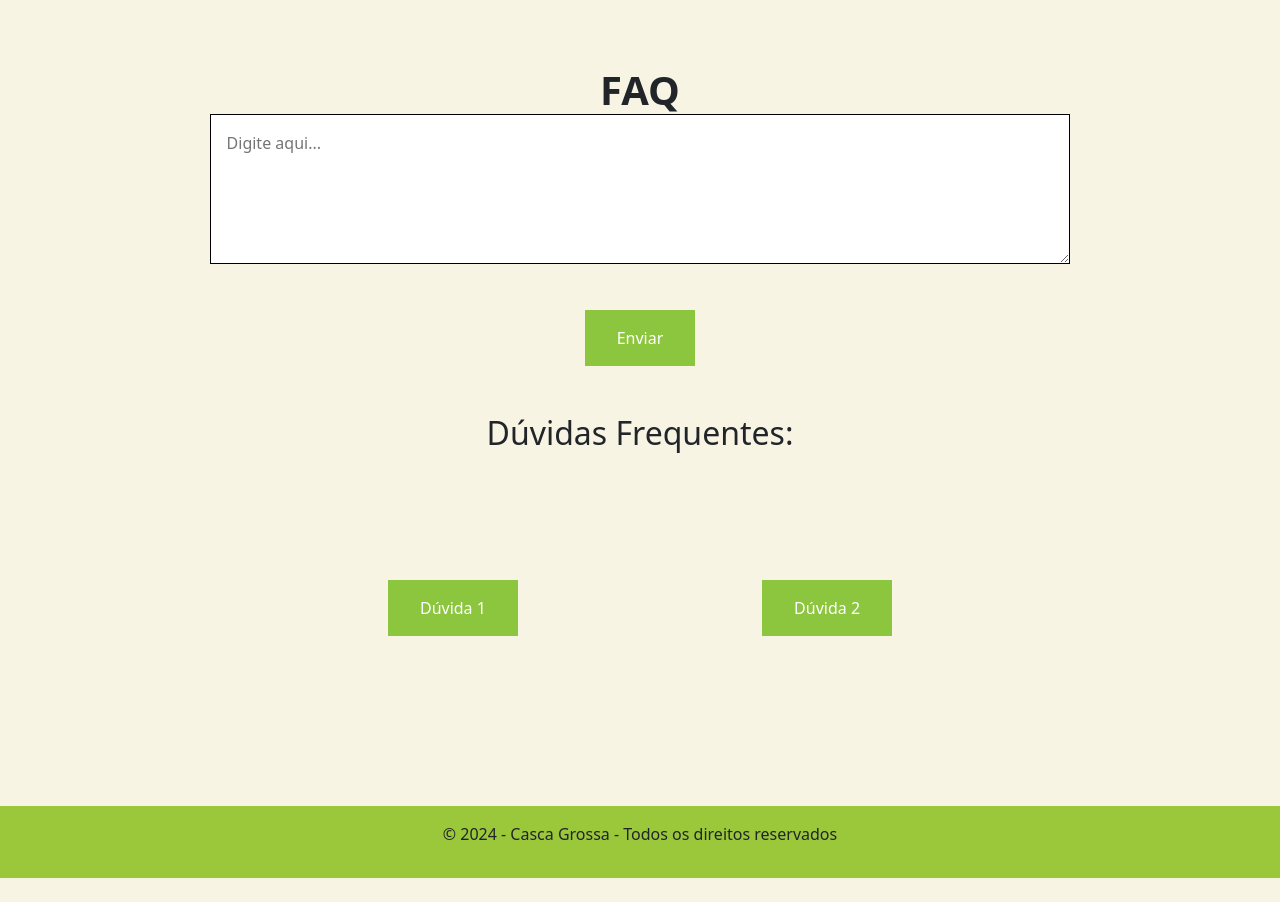
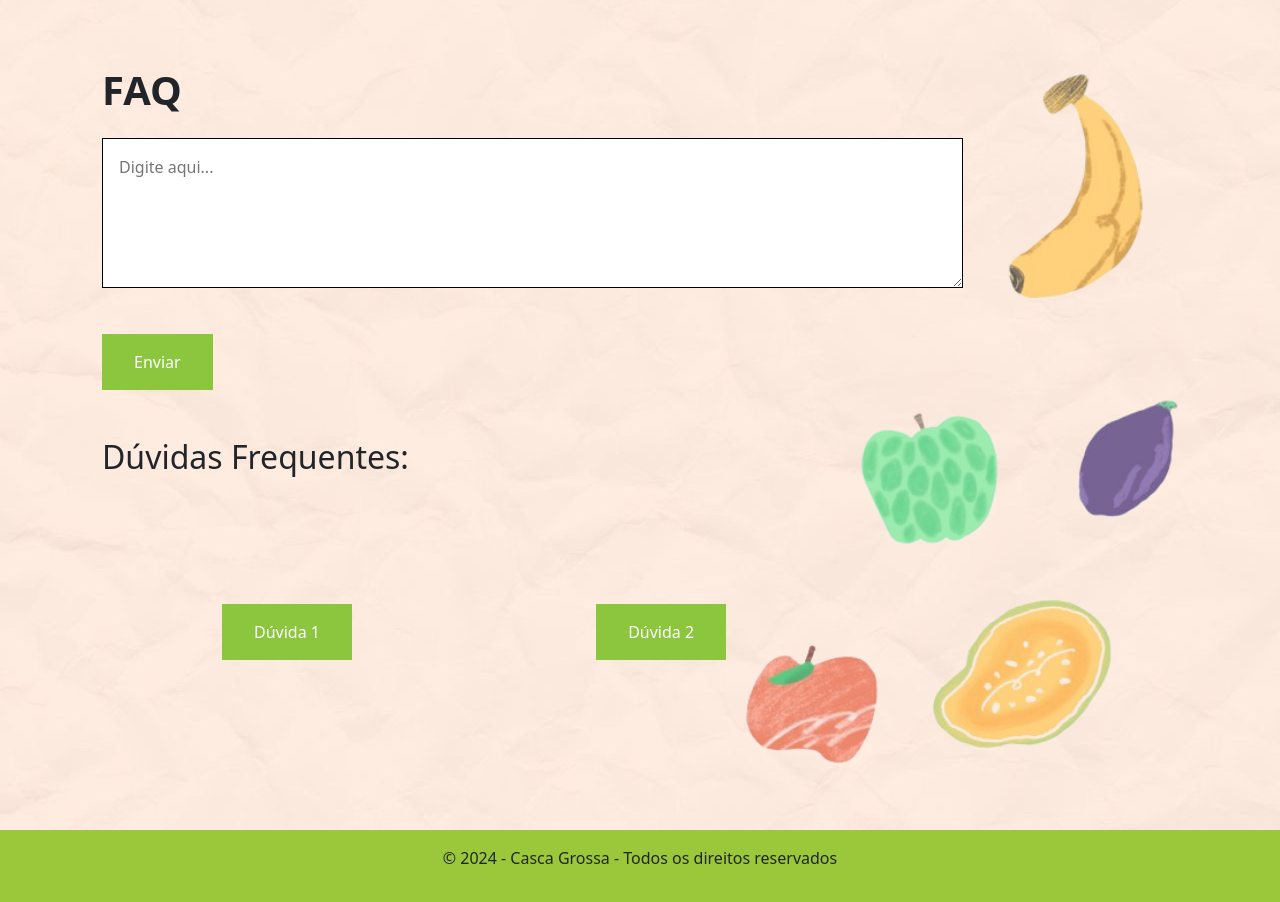
Before and after one commit to renata-machado/Casca-Grossa, a FastAPI app: page /faq in a window 1280 px wide. Shown: the part 100-1002 px from the top of the page. Before the commit the page ends 978 px from the top, so only its background shows below. Run offline with FastAPI, Linux system fonts and the light colour scheme; some libraries are stand-ins or nearby versions.

Commit message:
Ajuste da tela FAQ

```diff
--- a/static/css/estilos.css
+++ b/static/css/estilos.css
@@ -43,7 +43,7 @@
 /* espaço*/
 
 body {
-    background-color: #f7f4e3;
+    background-image: url('/static/img/fundo.jpg');
     display: flex;
     flex-direction: column;
     min-height: 100vh;
@@ -105,6 +105,13 @@ body {
     width: 20%;
     z-index: -1;
 }
+.elementos-faq {
+    position: absolute;
+    top: -20;
+    right: 0;
+    width: 460px;
+    z-index: -1;
+}
 .email-confirmation {
     text-align: center;
     padding: 2rem;
@@ -125,6 +132,10 @@ body {
     font-size: 1rem;
 }
 
+.faq {
+    text-align: left; /* Garante que o conteúdo seja alinhado à esquerda */
+}
+
 .faq textarea {
     width: 80%;
     height: 150px;
@@ -139,6 +150,10 @@ body {
     border: none;
     color: white;
     font-size: 1rem;
+}
+
+.frequent-questions {
+    text-align: left; /* Garante que o conteúdo seja alinhado à esquerda */
 }
 
 .frequent-questions button {
--- a/templates/main/pages/faq.html
+++ b/templates/main/pages/faq.html
@@ -2,8 +2,9 @@
 {% block subtitulo %}JeitoRural/FAQ{% endblock %}
 {% block conteudo %}
 <main class="main">
+    <img src="static/img/elementosfaq.png" class="elementos-faq" alt="Elementos Decorativos">
     <section class="faq">
-       <h1>FAQ</h1>
+       <h1>FAQ</h1><br>
        <textarea placeholder="Digite aqui..."></textarea>
    </section>
 
@@ -15,6 +16,8 @@
        <h2>Dúvidas Frequentes:</h2>
        <button>Dúvida 1</button>
        <button>Dúvida 2</button>
+
    </section>
+
 </main>
 {% endblock %}
--- a/templates/shared/pages/base.html
+++ b/templates/shared/pages/base.html
@@ -4,7 +4,7 @@
 <head>
     <meta charset="UTF-8">
     <meta name="viewport" content="width=device-width, initial-scale=1.0">
-    <link rel="icon" href="/static/img/favicon.svg" type="image/x-icon">
+    <link rel="icon" href="/static/img/logo.png">
     <link rel="stylesheet" href="/static/lib/bootstrap/bootstrap.min.css">
     <link rel="stylesheet" href="/static/lib/bootstrap-icons/font/bootstrap-icons.min.css">
     <link rel="stylesheet" href="/static/css/estilos.css">
```
Also changed, not shown: static/img/elementosfaq.png (added), static/img/fundo.jpg (added).
